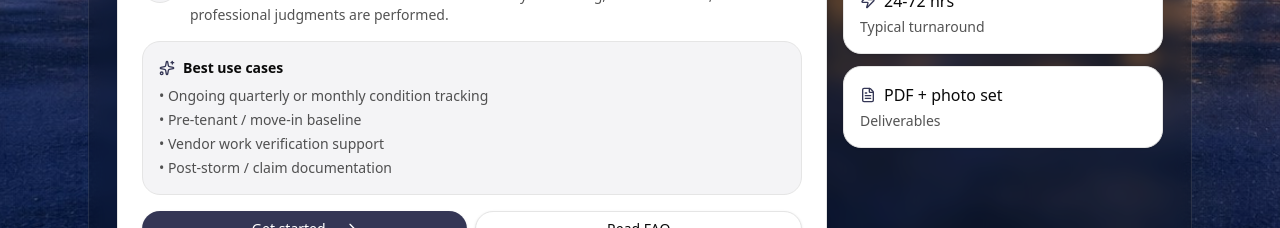
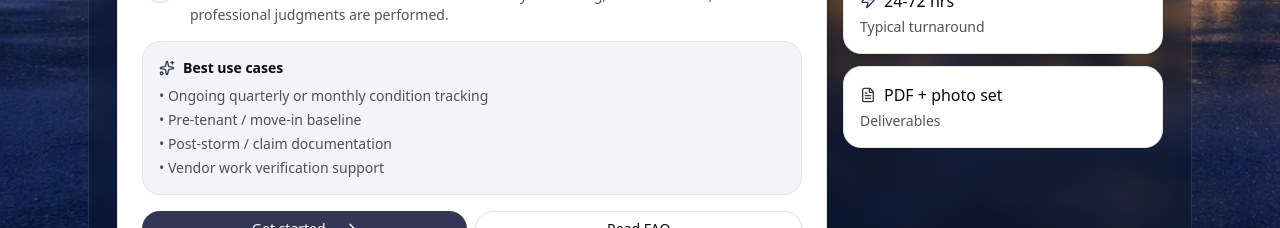
Before and after one commit to bennettb15/scout-site, a React (Vite) app: page / in a window 1280 px wide. Shown: the part 820-1048 px from the top of the page. Built offline with nearby package versions, Linux system fonts and the light colour scheme.

Commit message:
reordered best use case again

```diff
--- a/src/ScoutMarketingSite.jsx
+++ b/src/ScoutMarketingSite.jsx
@@ -524,8 +524,9 @@ async function handleContactSubmit(e) {
                     <ul className="mt-2 space-y-1 text-sm text-foreground/70">
                       <li>• Ongoing quarterly or monthly condition tracking</li>
                       <li>• Pre-tenant / move-in baseline</li>
+                      <li>• Post-storm / claim documentation</li>
                       <li>• Vendor work verification support</li>
-                      <li>• Post-storm / claim documentation</li>
+
                     </ul>
                   </div>
 
```
